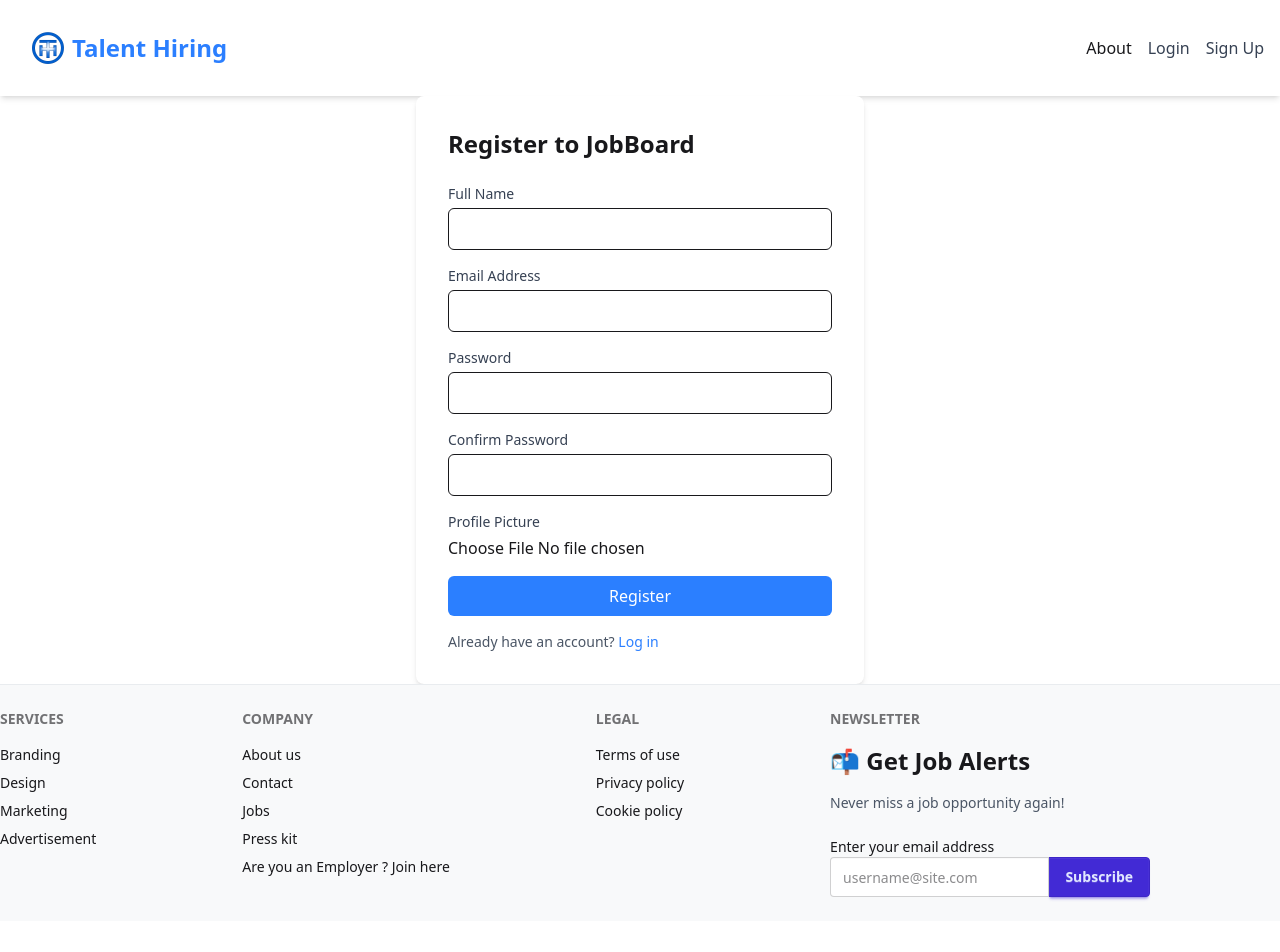
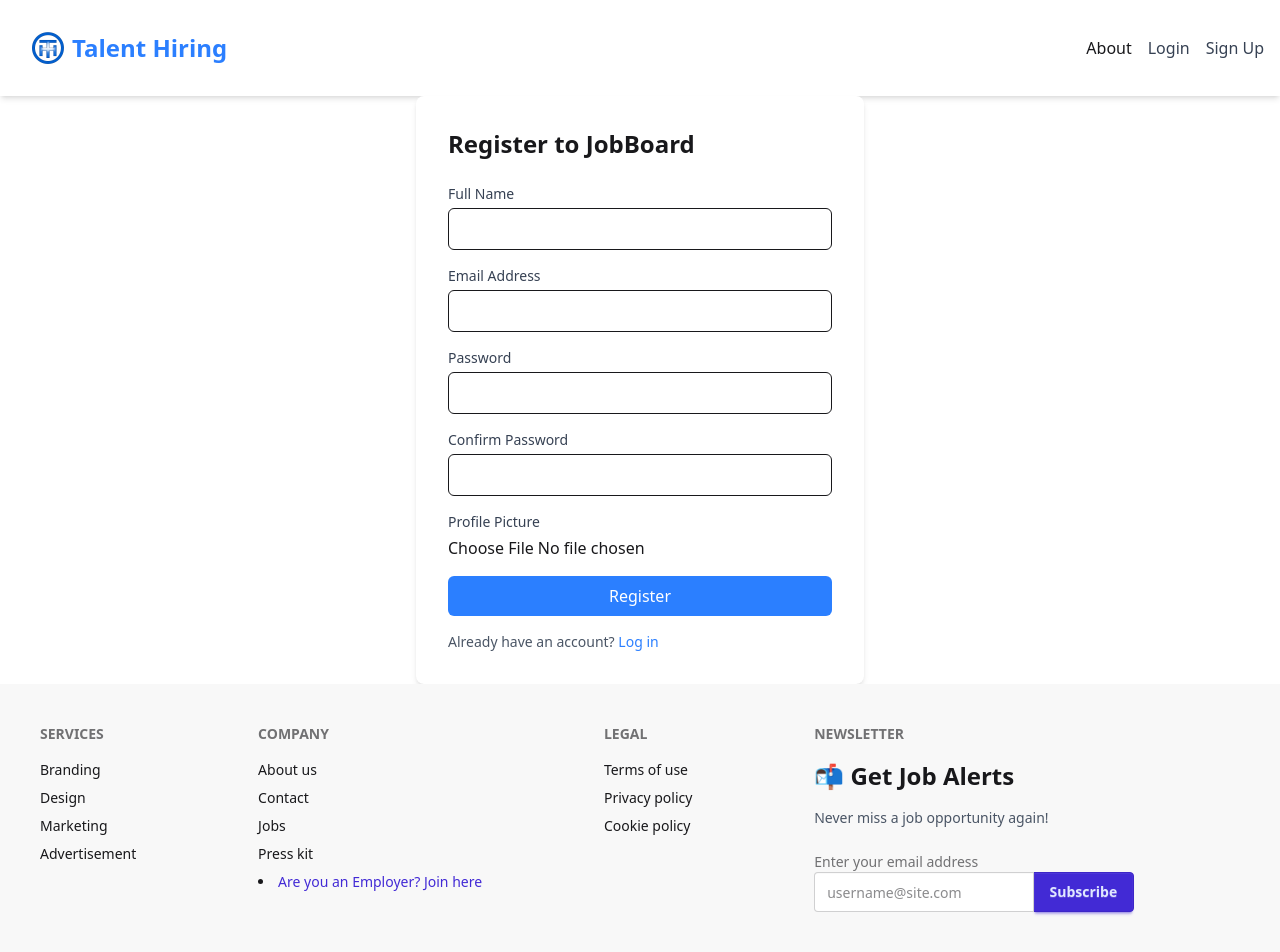
Before and after one commit to 07Abjth/Job_Board, a React (Vite) app in the folder client/: page /signup in a window 1280 px wide. Before the commit the page ends 921 px from the top, so only its background shows below. Built offline with nearby package versions, Linux system fonts and the light colour scheme; no server answers.

Commit message:
Refactor navbar layout with improved spacing and modern Tailwind UI styling

```diff
--- a/client/src/App.css
+++ b/client/src/App.css
@@ -2,4 +2,5 @@
 
 @plugin "daisyui" {
   themes: light --default, dark --prefersdark, cupcake;
+
 }
--- a/client/src/components/layout/EmployerLayout.jsx
+++ b/client/src/components/layout/EmployerLayout.jsx
@@ -63,7 +63,7 @@ export const EmployerLayout = () => {
   }
 
   return (
-    <div className="flex flex-row justify-between min-h-screen">
+    <div className="min-h-screen flex flex-col">
       {/* only show sidebar on non-public routes when authenticated */}
       {isEmployerAuth && !isPublicRoute && (
         <div className="w-2/12">
@@ -75,8 +75,8 @@ export const EmployerLayout = () => {
         {/* choose header based on auth */}
         {isEmployerAuth && !isPublicRoute ? <EmployerHeader /> : <PublicHeader />}
 
-       <main className="flex-grow px-4 py-8">
-  <Outlet />
+        <main className="flex-1">
+        <Outlet />
 </main>
 
 
--- a/client/src/components/layout/PublicLayout.jsx
+++ b/client/src/components/layout/PublicLayout.jsx
@@ -8,7 +8,7 @@ export const PublicLayout = () => {
     <div className="flex flex-col min-h-screen">
       <PublicHeader />
 
-      <main className="flex-grow">
+      <main className="flex-1">
         <Outlet />
       </main>
 
--- a/client/src/components/layout/UserLayout.jsx
+++ b/client/src/components/layout/UserLayout.jsx
@@ -27,8 +27,8 @@ export const UserLayout = () => {
   }, []);
 
   return (
-    <div className="flex flex-col min-h-screen">
-      {/* Show the correct header based on login state */}
+    <div className="min-h-screen flex flex-col">
+      {/* Header */}
       {isUserAuth ? <UserHeader /> : <PublicHeader />}
 
       {/* Main content */}
@@ -40,4 +40,4 @@ export const UserLayout = () => {
       <Footer />
     </div>
   );
-};
+}
--- a/client/src/components/user/Footer.jsx
+++ b/client/src/components/user/Footer.jsx
@@ -3,7 +3,6 @@ import { Link } from 'react-router-dom'
 
 export const Footer = () => {
   return (
-    <div>
     <footer className="footer sm:footer-horizontal bg-base-200 text-base-content p-10">
       <nav>
         <h6 className="footer-title">Services</h6>
@@ -18,7 +17,8 @@ export const Footer = () => {
         <a className="link link-hover">Contact</a>
         <a className="link link-hover">Jobs</a>
         <a className="link link-hover">Press kit</a>
-    <Link to="/employer/signup">Are you an Employer ? Join here</Link>
+        <li><Link to="/employer/signup" className="link link-hover font-medium text-primary">Are you an Employer? Join here</Link></li>
+
       </nav>
       <nav>
         <h6 className="footer-title">Legal</h6>
@@ -31,17 +31,17 @@ export const Footer = () => {
         <fieldset className="w-80">
           <h3 className="text-2xl font-semibold mb-4">📬 Get Job Alerts</h3>
           <p className="mb-6 text-gray-600">Never miss a job opportunity again!</p>
-      <label>Enter your email address</label>
+          <label className="label">Enter your email address</label>
           <div className="join">
             <input
               type="text"
               placeholder="username@site.com"
-          className="input input-bordered join-item" />
+              className="input input-bordered join-item"
+            />
             <button className="btn btn-primary join-item">Subscribe</button>
           </div>
         </fieldset>
       </form>
     </footer>
-    </div>
-  )
-}
+  );
+};
--- a/client/src/components/user/UserHeader.jsx
+++ b/client/src/components/user/UserHeader.jsx
@@ -28,25 +28,27 @@ export const UserHeader = () => {
 
   return (
     <header className="bg-white dark:bg-gray-900 text-gray-900 dark:text-white shadow-md">
-      <div className="container mx-auto px-4 md:px-8 flex justify-between items-center h-20">
+     <div className="bg-white dark:bg-gray-900 shadow-sm sticky top-0 z-50">
+  <div className="container mx-auto px-4 md:px-8 flex items-center justify-between h-20">
+
     {/* Logo */}
-        <Link to="/" className="flex items-center space-x-2">
-          <img src={logo} alt="Talent Hiring Logo" className="h-16 w-16" />
-          <span className="text-2xl font-bold text-blue-500 dark:text-blue-400 -ml-4">
+    <Link to="/" className="flex items-center space-x-2 flex-shrink-0">
+      <img src={logo} alt="Talent Hiring Logo" className="h-12 w-12 md:h-14 md:w-14" />
+      <span className="text-xl md:text-2xl font-bold text-blue-500 dark:text-blue-400 -ml-2">
         Talent Hiring
       </span>
     </Link>
 
-        {/* Navigation */}
-        <nav className="hidden md:flex space-x-6">
-          <Link to="/" className="hover:text-blue-400 transition">Home</Link>
-          <Link to="/about" className="hover:text-blue-400 transition">About</Link>
-          <Link to="/user/saved-job" className="hover:text-blue-400 transition">Saved Jobs</Link>
-          <Link to="/contact" className="hover:text-blue-400 transition">Contact</Link>
+    {/* Navigation (centered using absolute and transform) */}
+    <nav className="hidden md:flex absolute left-1/2 transform -translate-x-1/2 space-x-6 text-sm md:text-base font-medium">
+      <Link to="/" className="hover:text-blue-500 transition">Home</Link>
+      <Link to="/about" className="hover:text-blue-500 transition">About</Link>
+      <Link to="/user/saved-job" className="hover:text-blue-500 transition">Saved Jobs</Link>
+      <Link to="/contact" className="hover:text-blue-500 transition">Contact</Link>
     </nav>
 
     {/* Right Section */}
-        <div className="flex items-center gap-2 md:gap-4">
+    <div className="flex items-center space-x-2 md:space-x-4">
       <DarkMode />
 
       {isUserAuth && (
@@ -54,7 +56,6 @@ export const UserHeader = () => {
           <div tabIndex={0} role="button" className="btn btn-ghost btn-circle avatar">
             <UserProfileImage />
           </div>
-
           <ul
             tabIndex={0}
             className="menu dropdown-content mt-3 z-[1] p-2 shadow bg-base-100 rounded-box w-52"
@@ -69,6 +70,8 @@ export const UserHeader = () => {
       )}
     </div>
   </div>
+</div>
+
     </header>
   );
 };
--- a/client/src/index.css
+++ b/client/src/index.css
@@ -1,31 +1,2 @@
 @import "tailwindcss";
  @plugin "daisyui";
-
-
-
-/* Main layout container */
-#root {
-  display: flex;
-  flex-direction: column;
-  min-height: 100vh; /* This ensures the container takes at least the full viewport height */
-}
-
-/* Main content area */
-.main-content {
-  flex: 1; /* This will make the content area expand to fill available space */
-  padding-bottom: 2rem; /* Add extra padding at the bottom of your content */
-  min-height: 80vh; /* Ensures a minimum height for content area */
-}
-
-/* Footer styling */
-footer {
-  margin-top: auto; /* Pushes the footer to the bottom */
-  padding: 1.5rem 0;
-  background-color: #f8f9fa; /* Light background for the footer */
-  border-top: 1px solid #e9ecef;
-}
-
-/* For pages with little content, ensure minimum spacing */
-.page-container {
-  min-height: 500px; /* Minimum height for page containers */
-}
--- a/client/tailwind.config.js
+++ b/client/tailwind.config.js
@@ -1,14 +1,16 @@
-// import daisyui from "daisyui";
 
 
-// /** @type {import('tailwindcss').Config} */
-// export default {
-//   content: [
-//     "./src/**/*.{js,jsx,ts,tsx}",
-//     "./index.html",
-//     "./public/index.html",],
-//   theme: {
-//     extend: {},
-//   },
-//   plugins: [daisyui]
-//  };
+/** @type {import('tailwindcss').Config} */
+
+import daisyui from "daisyui";
+
+export default {
+  content: [
+    "./src/**/*.{js,jsx,ts,tsx}",
+    "./index.html",
+    "./public/index.html",],
+  theme: {
+    extend: {},
+  },
+  plugins: [daisyui,]
+ };
```
Lines whose indentation alone changed are shown as unchanged.
